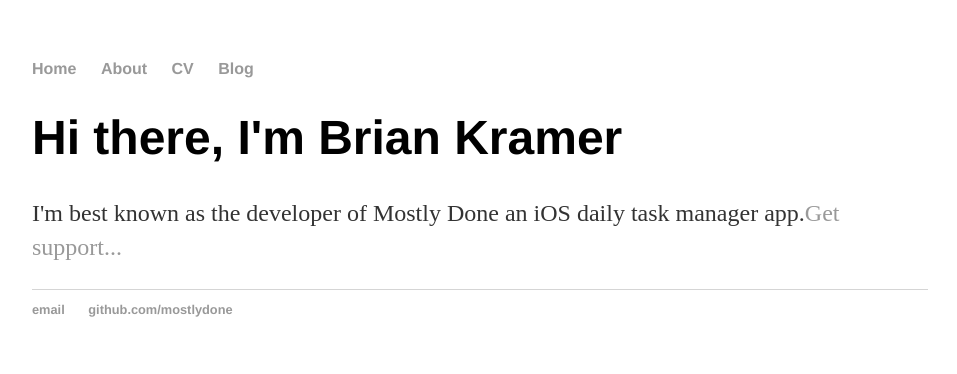
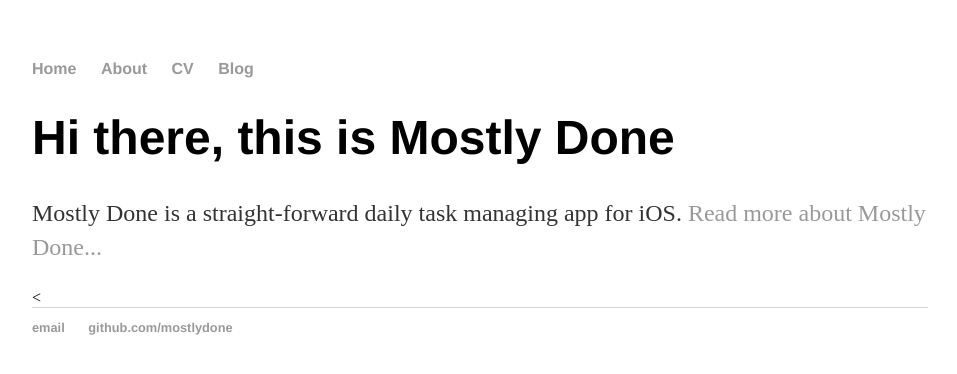
Before and after one commit to mostlydone/mostlydone.github.io, a Jekyll site: the page built from index.html, in a window 1280 px wide. Shown: the top 374 px of the page, without its empty margins (160-1117 px from the left). Built offline with Jekyll 4.4.1, drawn with Linux system fonts in a browser that asks for light colours.

Commit message:
Update index.html

```diff
--- a/index.html
+++ b/index.html
@@ -1,30 +1,8 @@
-<!DOCTYPE html>
-<html>
-    <head>
-        <title>Mostly Done</title>
-        <link rel="stylesheet" type="text/css" href="/css/main.css">
-    </head>
-
-    <body>
-        <nav>
-            <ul>
-                <li><a href="/">Home</a></li>
-                <li><a href="/about">About</a></li>
-                <li><a href="/cv">CV</a></li>
-                <li><a href="/blog">Blog</a></li>
-            </ul>
-        </nav>
-        <div class="container">
-            <div class="blurb">
-                <h1>Hi there, I'm Brian Kramer</h1>
-                <p>I'm best known as the developer of Mostly Done an iOS daily task manager app.<a href="/support">Get support...</a></p>
-            </div>
-        </div>
-        <footer>
-            <ul>
-                <li><a href="mailto:support@mostlydoneapp.com">email</a></li>
-                <li><a href="https://github.com/mostlydone">github.com/mostlydone</a></li>
-            </ul>
-        </footer>
-    </body>
-</html>
+---
+layout: default
+title: Mostly Done
+---
+<div class="blurb">
+	<h1>Hi there, this is Mostly Done</h1>
+	<p>Mostly Done is a straight-forward daily task managing app for iOS. <a href="/about">Read more about Mostly Done...</a></p>
+</div><
```
